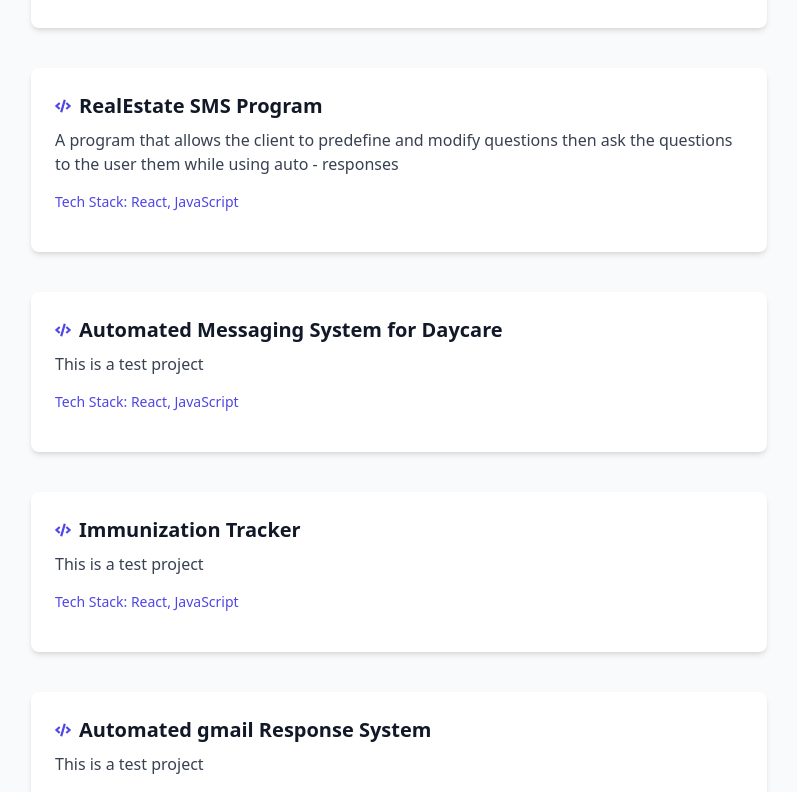
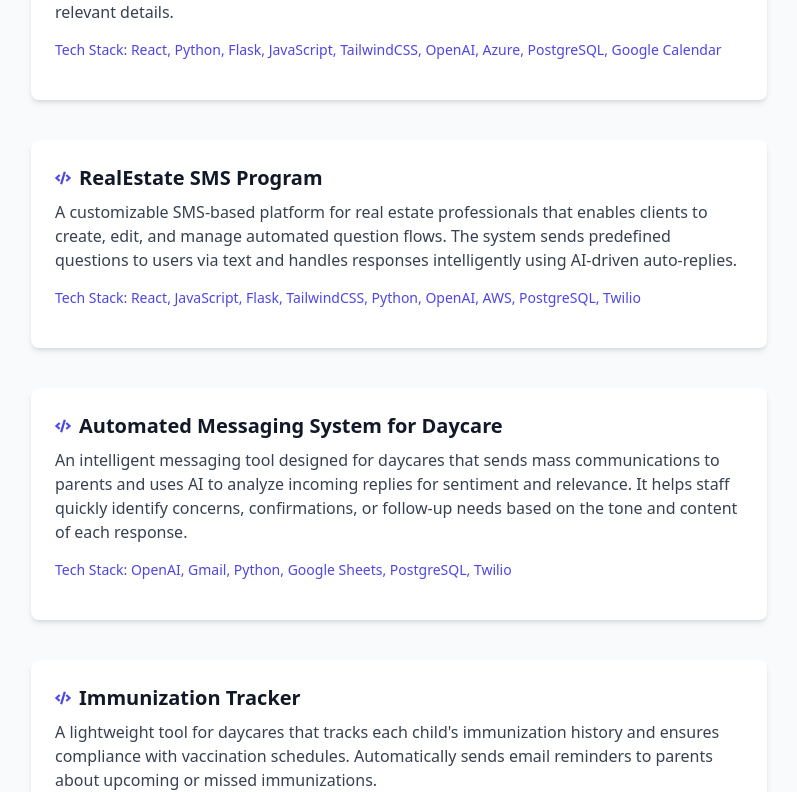
Before and after one commit to KodyHatcher/KodyHatcher.github.io, a React (Create React App) app in the folder tech_portfolio/: page / in a window 1280 px wide. Shown: the part 1171-1963 px from the top of the page, without its empty margins (241-1038 px from the left). Built offline with nearby package versions, Linux system fonts and the light colour scheme.

Commit message:
project descriptions added

```diff
--- a/tech_portfolio/src/components/project_list.js
+++ b/tech_portfolio/src/components/project_list.js
@@ -3,65 +3,99 @@ const project_list = [
     id: 1,
     title: "Call Transcript Event Generator",
     description:
-      "A React app that trasncribes a phone call and schedules and event",
-    tech: ["React", "Python", "Flask", "JavaScript", "TailwindCSS", "OpenAI"],
+      "A smart React-based application that transcribes phone calls in real time and automatically schedules events based on the conversation. For example, if a meeting is discussed for June 5th during the call, the app detects the context and creates a calendar event with all the relevant details.",
+    tech: [
+      "React",
+      "Python",
+      "Flask",
+      "JavaScript",
+      "TailwindCSS",
+      "OpenAI",
+      "Azure",
+      "PostgreSQL",
+      "Google Calendar",
+    ],
     demo: "https://www.google.com/",
   },
   {
     id: 2,
     title: "RealEstate SMS Program",
     description:
-      "A program that allows the client to predefine and modify questions then ask the questions to the user them while using auto - responses",
-    tech: ["React", "JavaScript"],
+      "A customizable SMS-based platform for real estate professionals that enables clients to create, edit, and manage automated question flows. The system sends predefined questions to users via text and handles responses intelligently using AI-driven auto-replies.",
+    tech: [
+      "React",
+      "JavaScript",
+      "Flask",
+      "TailwindCSS",
+      "Python",
+      "OpenAI",
+      "AWS",
+      "PostgreSQL",
+      "Twilio",
+    ],
     demo: "https://www.google.com/",
   },
   {
     id: 3,
     title: "Automated Messaging System for Daycare",
-    description: "This is a test project",
-    tech: ["React", "JavaScript"],
+    description:
+      "An intelligent messaging tool designed for daycares that sends mass communications to parents and uses AI to analyze incoming replies for sentiment and relevance. It helps staff quickly identify concerns, confirmations, or follow-up needs based on the tone and content of each response.",
+    tech: [
+      "OpenAI",
+      "Gmail",
+      "Python",
+      "Google Sheets",
+      "PostgreSQL",
+      "Twilio",
+    ],
     demo: "https://www.google.com/",
   },
   {
     id: 4,
     title: "Immunization Tracker",
-    description: "This is a test project",
-    tech: ["React", "JavaScript"],
+    description:
+      "A lightweight tool for daycares that tracks each child's immunization history and ensures compliance with vaccination schedules. Automatically sends email reminders to parents about upcoming or missed immunizations.",
+    tech: ["Python", "Google Sheets"],
     demo: "https://www.google.com/",
   },
   {
     id: 5,
-    title: "Automated gmail Response System",
-    description: "This is a test project",
-    tech: ["React", "JavaScript"],
+    title: "Automated Gmail Response System",
+    description:
+      "A smart email assistant that monitors your Gmail inbox and automatically responds to messages based on customizable rules and AI-driven logic. Ideal for reducing response time and handling routine inquiries efficiently.",
+    tech: ["Python", "OpenAI", "Gmail"],
     demo: "https://www.google.com/",
   },
   {
     id: 6,
     title: "Automated Backup",
-    description: "This is a test project",
-    tech: ["React", "JavaScript"],
+    description:
+      "A simple yet powerful Python script that automates file backups from any source directory to a specified destination. Ideal for ensuring data safety with minimal manual effort.",
+    tech: ["Python"],
     demo: "https://www.google.com/",
   },
   {
     id: 7,
     title: "Notification Reminder",
-    description: "This is a test project",
-    tech: ["React", "JavaScript"],
+    description:
+      "A notification system that lets you log events in a Google Sheet and automatically sends timely reminders based on your preferred schedule. Perfect for keeping track of tasks, appointments, or deadlines.",
+    tech: ["AWS", "Python", "Google Sheets"],
     demo: "https://www.google.com/",
   },
   {
     id: 8,
     title: "Automatically Rename Scanned Files",
-    description: "This is a test project",
-    tech: ["React", "JavaScript"],
+    description:
+      "A Python-based automation tool that monitors a folder for newly scanned files and intelligently renames them based on their content using AI. Ideal for organizing documents without manual effort.",
+    tech: ["Python", "OpenAI", "AWS", "PostgreSQL"],
     demo: "https://www.google.com/",
   },
   {
     id: 9,
     title: "Phone Call Agent",
-    description: "This is a test project",
-    tech: ["React", "JavaScript"],
+    description:
+      "An AI-powered virtual phone agent that acts like a secretary—making outbound calls, asking predefined questions, interpreting responses, and seamlessly continuing the conversation or redirecting the caller as needed. Designed to automate routine phone interactions.",
+    tech: ["Python", "OpenAI", "Twilio", "PostgreSQL", "Flask", "Ngrok"],
     demo: "https://www.google.com/",
   },
 ];
```
